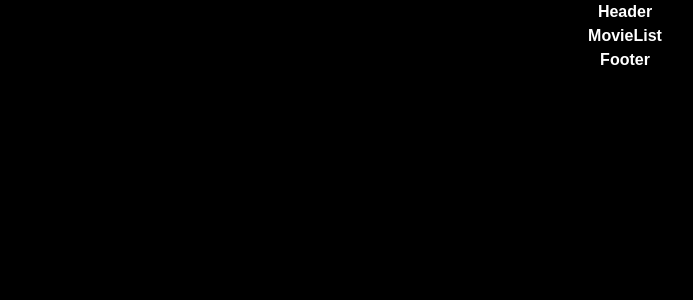
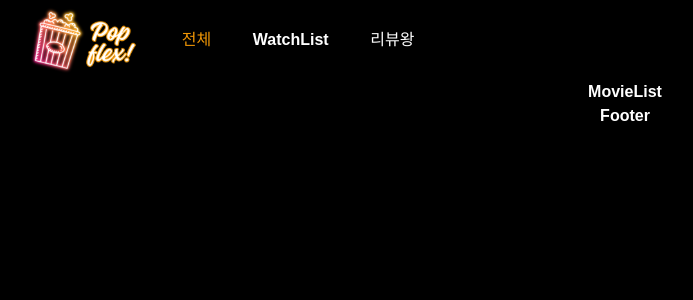
Before and after one commit to URECA-TEAM-5/PopFlix-frontend, a React (Vite) app: page / in a window 1280 px wide. Shown: the top 300 px of the page, without its empty margins (15-708 px from the left). Built offline with nearby package versions, Linux system fonts and the light colour scheme; a web font is replaced by a local one.

Commit message:
style: WIP 헤더 & READMe 추가

```diff
--- a/src/components/common/Header.jsx
+++ /dev/null
@@ -1,11 +0,0 @@
-import React from 'react';
-
-const Header = () => {
-  return (
-    <div>
-      <span>Header</span>
-    </div>
-  );
-};
-
-export default Header;
--- /dev/null
+++ b/src/components/common/header/Header.jsx
@@ -0,0 +1,18 @@
+import React from 'react';
+import { HeaderContainer } from './style/HeaderStyle';
+import MenuItem from './MenuItem';
+
+const Header = () => {
+  return (
+    <HeaderContainer className="bold">
+      <img className="img__logo" href="/" src="/assets/logo.svg" alt="로고 이미지" />
+      <div className="header__menu">
+        <MenuItem path="/" title="전체" />
+        <MenuItem path="/" title="WatchList" />
+        <MenuItem path="/" title="리뷰왕" />
+      </div>
+    </HeaderContainer>
+  );
+};
+
+export default Header;
--- /dev/null
+++ b/src/components/common/header/MenuItem.jsx
@@ -0,0 +1,15 @@
+import React from 'react';
+import { useHeader } from '../../../stores/common/HeaderStore';
+import { colors } from '../../../global/globalStyle';
+import { HeaderMenuItem } from './style/HeaderStyle';
+
+const MenuItem = ({ path, title }) => {
+  const { category, setCategory } = useHeader();
+  return (
+    <HeaderMenuItem href={path} onClick={() => setCategory(title)} $fontColor={category === title && colors.orange}>
+      {title}
+    </HeaderMenuItem>
+  );
+};
+
+export default MenuItem;
--- /dev/null
+++ b/src/components/common/header/style/HeaderStyle.js
@@ -0,0 +1,41 @@
+import { styled } from 'styled-components';
+import { colors } from '../../../../global/globalStyle';
+
+export const HeaderContainer = styled.div`
+  position: sticky;
+  width: 75rem;
+  height: 5rem;
+  padding: 0 2.25rem;
+  display: flex;
+  flex-direction: row;
+  align-items: center;
+  caret-color: transparent;
+
+  .img__logo {
+    width: 7.25rem;
+    height: 4.68rem;
+    cursor: pointer;
+  }
+
+  .header__menu {
+    width: 31.875rem;
+    padding: 0 2.5rem;
+    display: flex;
+    flex-direction: row;
+    align-items: center;
+    gap: 2.5rem;
+  }
+`;
+
+export const HeaderMenuItem = styled.p`
+  width: auto;
+  padding: 0.05rem;
+  font-size: 1rem;
+  color: ${(props) => props.$fontColor};
+  cursor: pointer;
+
+  &:hover {
+    color: ${colors.orange};
+    transition: 0.3s ease;
+  }
+`;
--- a/src/global/globalStyle.js
+++ b/src/global/globalStyle.js
@@ -1,6 +1,6 @@
 import styled, { createGlobalStyle } from 'styled-components';
 
-const colors = {
+export const colors = {
   orange: '#f09605',
   white: '#ffffff',
   black: '#000000',
--- a/src/layout/DefaultLayout.jsx
+++ b/src/layout/DefaultLayout.jsx
@@ -1,8 +1,8 @@
 import React from 'react';
-import Header from '../components/common/Header';
-import Footer from '../components/common/Footer';
 import AppPages from '../route/AppPages';
-import { BaseLayout, GlobalStyle } from '../global/GlobalStyle';
+import { BaseLayout, GlobalStyle } from '../global/globalStyle';
+import Header from '../components/common/Header/Header';
+import Footer from '../components/common/Footer/Footer';
 
 const DefaultLayout = () => {
   return (
--- /dev/null
+++ b/src/stores/common/HeaderStore.js
@@ -0,0 +1,6 @@
+import { create } from 'zustand';
+
+export const useHeader = create((set) => ({
+  category: '전체',
+  setCategory: (val) => set({ category: val }),
+}));
```
Also changed, not shown: src/components/common/footer/Footer.jsx (renamed from src/components/common/Footer.jsx), 1 other file (tests, documents, lock files or other folders).
